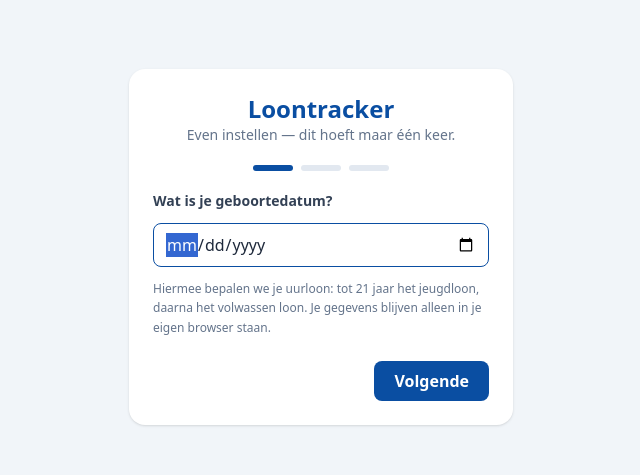
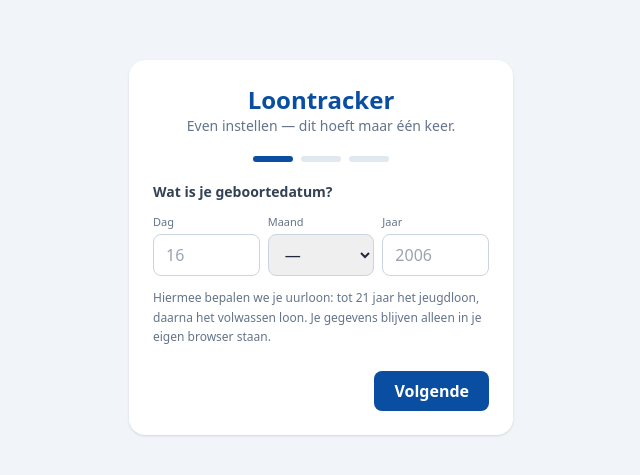
Before and after one commit to LKleijnen/AHKleijnenLoontracker, a Next.js app: page / in a window 1280 px wide. Shown: the part 153-628 px from the top of the page, without its empty margins (319-959 px from the left). Built offline with nearby package versions, Linux system fonts and the light colour scheme.

Commit message:
Geboortedatum via losse dag/maand/jaar-velden i.p.v. datumveld
Het standaard datumveld is opgedeeld in segmenten waarvan de volgorde van de
systeemtaal afhangt; 16 in het maandvak klampte vast op 12. Vervangen door drie
ondubbelzinnige velden (Dag, Maand-naam, Jaar) in de wizard en instellingen.

```diff
--- a/src/app/page.tsx
+++ b/src/app/page.tsx
@@ -199,13 +199,7 @@ function Onboarding({ onKlaar }: { onKlaar: (i: Instellingen) => void }) {
         {stap === 1 && (
           <div className="space-y-3">
             <label className="block text-sm font-semibold text-slate-700">Wat is je geboortedatum?</label>
-            <input
-              type="date"
-              autoFocus
-              value={gebISO}
-              onChange={(e) => setGebISO(e.target.value)}
-              className="w-full rounded-lg border border-slate-300 px-3 py-2 outline-none focus:border-ah-blue"
-            />
+            <GeboortedatumKiezer initieelISO={gebISO} onChange={setGebISO} />
             <p className="text-xs leading-relaxed text-slate-500">
               Hiermee bepalen we je uurloon: tot 21 jaar het jeugdloon, daarna het volwassen loon.
               Je gegevens blijven alleen in je eigen browser staan.
@@ -303,6 +297,75 @@ function StapBalk({ huidig, totaal }: { huidig: number; totaal: number }) {
   );
 }
 
+const MAANDEN = [
+  "januari", "februari", "maart", "april", "mei", "juni",
+  "juli", "augustus", "september", "oktober", "november", "december",
+];
+
+/**
+ * Geboortedatum via drie losse, ondubbelzinnige velden (dag / maand-naam / jaar).
+ * Voorkomt de verwarring van het standaard datumveld (waar 16 in het maandvak
+ * naar 12 klapt). Geeft een geldige "YYYY-MM-DD" door, of "" als nog onvolledig.
+ */
+function GeboortedatumKiezer({ initieelISO, onChange }: { initieelISO: string; onChange: (iso: string) => void }) {
+  const init = naarGeboortedatum(initieelISO);
+  const [dag, setDag] = useState(init ? String(init.dag) : "");
+  const [maand, setMaand] = useState(init ? String(init.maand) : "");
+  const [jaar, setJaar] = useState(init ? String(init.jaar) : "");
+
+  function update(d: string, m: string, j: string) {
+    setDag(d);
+    setMaand(m);
+    setJaar(j);
+    const dn = +d, mn = +m, jn = +j;
+    const geldig =
+      d !== "" && m !== "" && j !== "" &&
+      dn >= 1 && dn <= 31 && mn >= 1 && mn <= 12 && jn >= 1940 && jn <= 2030;
+    onChange(geldig ? `${jn}-${String(mn).padStart(2, "0")}-${String(dn).padStart(2, "0")}` : "");
+  }
+
+  const veld = "w-full rounded-lg border border-slate-300 px-3 py-2 outline-none focus:border-ah-blue";
+  return (
+    <div className="grid grid-cols-3 gap-2">
+      <div>
+        <label className="mb-1 block text-[11px] font-medium text-slate-500">Dag</label>
+        <input
+          type="number"
+          min={1}
+          max={31}
+          inputMode="numeric"
+          placeholder="16"
+          value={dag}
+          onChange={(e) => update(e.target.value, maand, jaar)}
+          className={veld}
+        />
+      </div>
+      <div>
+        <label className="mb-1 block text-[11px] font-medium text-slate-500">Maand</label>
+        <select value={maand} onChange={(e) => update(dag, e.target.value, jaar)} className={veld}>
+          <option value="">—</option>
+          {MAANDEN.map((nm, i) => (
+            <option key={i} value={i + 1}>{nm}</option>
+          ))}
+        </select>
+      </div>
+      <div>
+        <label className="mb-1 block text-[11px] font-medium text-slate-500">Jaar</label>
+        <input
+          type="number"
+          min={1940}
+          max={2030}
+          inputMode="numeric"
+          placeholder="2006"
+          value={jaar}
+          onChange={(e) => update(dag, maand, e.target.value)}
+          className={veld}
+        />
+      </div>
+    </div>
+  );
+}
+
 function SchaalKiezer({ waarde, onKies }: { waarde: Schaal | ""; onKies: (s: Schaal) => void }) {
   return (
     <div className="grid grid-cols-3 gap-2">
@@ -390,12 +453,7 @@ function InstellingenModal({
 
         <div className="space-y-1">
           <label className="block text-sm font-semibold text-slate-700">Geboortedatum</label>
-          <input
-            type="date"
-            value={gebISO}
-            onChange={(e) => setGebISO(e.target.value)}
-            className="w-full rounded-lg border border-slate-300 px-3 py-2 outline-none focus:border-ah-blue"
-          />
+          <GeboortedatumKiezer initieelISO={gebISO} onChange={setGebISO} />
         </div>
 
         <div className="space-y-1">
```
